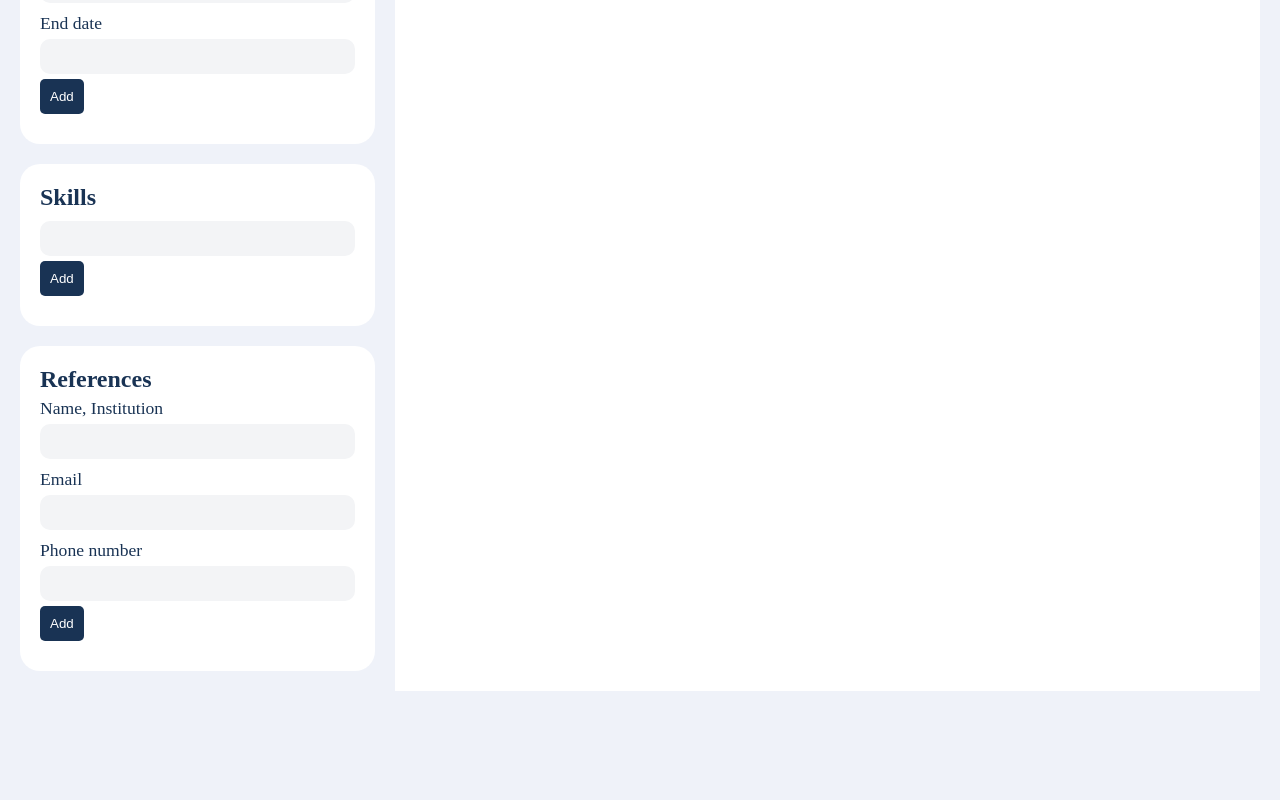
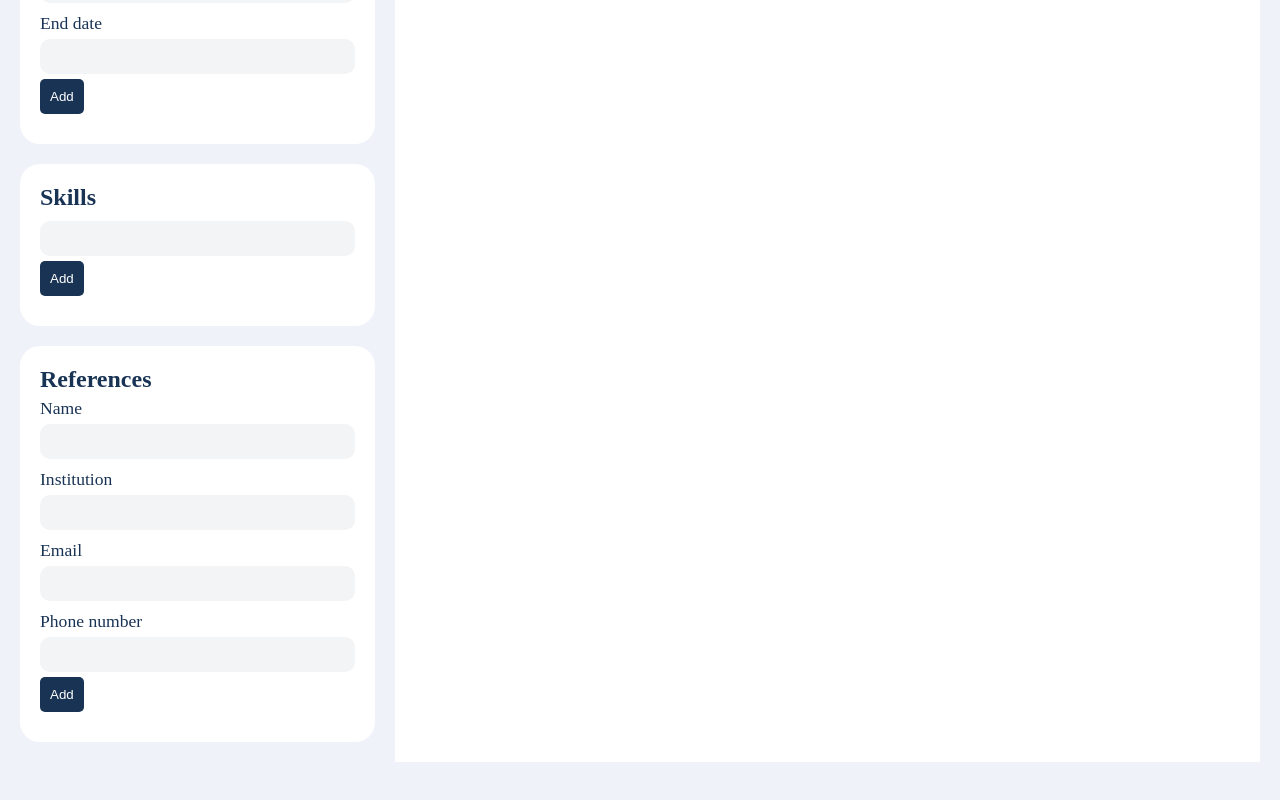
Before and after one commit to AndreUdotai/cv-application, a React (Vite) app: page / in a window 1280 px wide. Shown: the part 1684-2484 px from the top of the page. Before the commit the page ends 2455 px from the top, so only its background shows below. Built offline with nearby package versions, Linux system fonts and the light colour scheme.

Commit message:
updated references

```diff
--- a/src/App.css
+++ b/src/App.css
@@ -192,22 +192,12 @@ textarea:focus {
   background-color: rgb(39, 77, 128);
 }
 
-/* .skillsForm {
-  display: flex;
-  align-items: center;
-  gap: 10px;
+.listDisplay ul {
+  list-style-type: none;
 }
 
-.skillsForm input {
-  margin-top: 0px;
-  width: 100%;
-  flex: 1;
-} */
-
-/* .skillsForm button {
-  flex: 0;
-} */
-
-/* .school ul li {
-  margin-right: 0px;
-} */
+.listDisplay li {
+  margin-top: 4px;
+  padding: 8px 4px;
+  box-shadow: 1px 1px 6px rgb(211, 214, 220);
+}
--- a/src/App.jsx
+++ b/src/App.jsx
@@ -47,11 +47,12 @@ function App() {
 
     const handleAddSkill = (event) => {
         event.preventDefault();
-        setSkills([...skills, { id: uuidv4(), skill: skillsInput }]);
+        setSkills([...skills, { id: uuidv4(), name: skillsInput }]);
         setSkillsInput('');
     };
 
     const [referenceName, setReferenceName] = useState('');
+    const [referenceInstitution, setReferenceInstitution] = useState('');
     const [referenceEmail, setReferenceEmail] = useState('');
     const [referencePhone, setReferencePhone] = useState('');
     const [references, setReferences] = useState(referencesArray)
@@ -59,6 +60,10 @@ function App() {
     const referenceNameInput = (name) => {
         setReferenceName(name)
     };
+
+    const referenceInstitutionInput = (name) => {
+        setReferenceInstitution(name)
+    }
 
     const referenceEmailInput = (email) => {
         setReferenceEmail(email)
@@ -75,11 +80,13 @@ function App() {
             {
                 id: uuidv4(),
                 name: referenceName,
+                institution: referenceInstitution,
                 email: referenceEmail,
                 phone: referencePhone,
             },
         ]);
         setReferenceName('');
+        setReferenceInstitution('');
         setReferenceEmail('');
         setReferencePhone('');
     };
@@ -196,6 +203,7 @@ function App() {
                 skills={skills}
                 skillsInput={skillsInput}
                 referenceName={referenceName}
+                referenceInstitution={referenceInstitution}
                 referenceEmail={referenceEmail}
                 referencePhone={referencePhone}
                 references={references}
@@ -208,6 +216,7 @@ function App() {
                 handleAddSkill={handleAddSkill}
                 handleSkillsInput={handleSkillsInput}
                 referenceNameInput={referenceNameInput}
+                referenceInstitutionInput={referenceInstitutionInput}
                 referenceEmailInput={referenceEmailInput}
                 referencePhoneInput={referencePhoneInput}
                 handleAddReference={handleAddReference}
--- a/src/components/Form.jsx
+++ b/src/components/Form.jsx
@@ -36,6 +36,18 @@ function Button({ name, handleAdd }) {
             <button className='button' onClick={handleAdd}>
                 {name}
             </button>
+        </div>
+    );
+}
+
+function ListDisplay({ list }) {
+    return (
+        <div className='listDisplay'>
+            <ul>
+                {list.map((item) => (
+                    <li key={item.id}>{item.name}</li>
+                ))}
+            </ul>
         </div>
     );
 }
@@ -146,11 +158,14 @@ function EmploymentHistory({
                 />
                 <Button name={'Add'} handleAdd={(e) => handleAddWork(e)} />
             </form>
+            <div className="listDisplay">
                 <ul>
                     {workHistory.map((item) => (
                         <li key={item.id}>{item.position}</li>
                     ))}
                 </ul>
+            </div>
+
         </div>
     );
 }
@@ -207,14 +222,17 @@ function Education({
                 />
                 <Button name={'Add'} handleAdd={(e) => handleAddEducation(e)} />
             </div>
+            <div className='listDisplay'>
                 <ul>
                     {educationArray.map((item) => (
                         <li key={item.id}>{item.degree}</li>
                     ))}
                 </ul>
             </div>
+        </div>
     );
 }
+
 
 function Skills({ skills, skillsInput, handleAddSkill, handleSkillsInput }) {
     return (
@@ -227,21 +245,19 @@ function Skills({ skills, skillsInput, handleAddSkill, handleSkillsInput }) {
                 />
                 <Button name={'Add'} handleAdd={(e) => handleAddSkill(e)} />
             </div>
-            <ul>
-                {skills.map((item) => (
-                    <li key={item.id}>{item.skill}</li>
-                ))}
-            </ul>
+            <ListDisplay list={skills} />
         </div>
     );
 }
 
 function References({
     referenceName,
+    referenceInstitution,
     referenceEmail,
     referencePhone,
     references,
     referenceNameInput,
+    referenceInstitutionInput,
     referenceEmailInput,
     referencePhoneInput,
     handleAddReference,
@@ -251,9 +267,14 @@ function References({
             <h2>References</h2>
             <div className='referencesForm'>
                 <Input
-                    label={'Name, Institution'}
+                    label={'Name'}
                     inputValue={referenceName}
                     handleInputChange={referenceNameInput}
+                />
+                <Input
+                    label={'Institution'}
+                    inputValue={referenceInstitution}
+                    handleInputChange={referenceInstitutionInput}
                 />
                 <Input
                     label={'Email'}
@@ -267,11 +288,7 @@ function References({
                 />
                 <Button name={'Add'} handleAdd={(e) => handleAddReference(e)} />
             </div>
-            <ul>
-                {references.map((item) => (
-                    <li key={item.id}>{item.name}</li>
-                ))}
-            </ul>
+            <ListDisplay list={references} />
         </div>
     );
 }
@@ -286,6 +303,7 @@ export default function Form({
     skills,
     skillsInput,
     referenceName,
+    referenceInstitution,
     referenceEmail,
     referencePhone,
     references,
@@ -298,6 +316,7 @@ export default function Form({
     handleAddSkill,
     handleSkillsInput,
     referenceNameInput,
+    referenceInstitutionInput,
     referenceEmailInput,
     referencePhoneInput,
     handleAddReference,
@@ -387,10 +406,12 @@ export default function Form({
             />
             <References
                 referenceName={referenceName}
+                referenceInstitution={referenceInstitution}
                 referenceEmail={referenceEmail}
                 referencePhone={referencePhone}
                 references={references}
                 referenceNameInput={referenceNameInput}
+                referenceInstitutionInput={referenceInstitutionInput}
                 referenceEmailInput={referenceEmailInput}
                 referencePhoneInput={referencePhoneInput}
                 handleAddReference={handleAddReference}
--- a/src/components/References.jsx
+++ b/src/components/References.jsx
@@ -8,7 +8,7 @@ export default function References({ references }) {
                 <ul>
                     {references.map((reference) => (
                         <li key={reference.id}>
-                            <p>{reference.name}</p>
+                            <p>{reference.name}, <br /> {reference.institution}</p>
                             <p>{reference.email}</p>
                             <p>{reference.phone}</p>
                         </li>
--- a/src/components/Skills.jsx
+++ b/src/components/Skills.jsx
@@ -7,7 +7,7 @@ export default function Skills({ skills }) {
             {skills.length > 0 ? (
                 <ul>
                     {skills.map((item) => (
-                        <li key={item.id}>{item.skill}</li>
+                        <li key={item.id}>{item.name}</li>
                     ))}
                 </ul>
             ) : (
```
Lines whose indentation alone changed are shown as unchanged.
